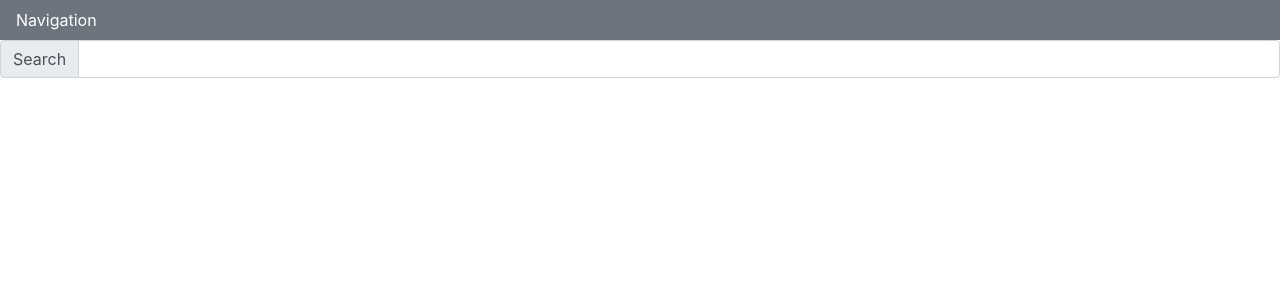
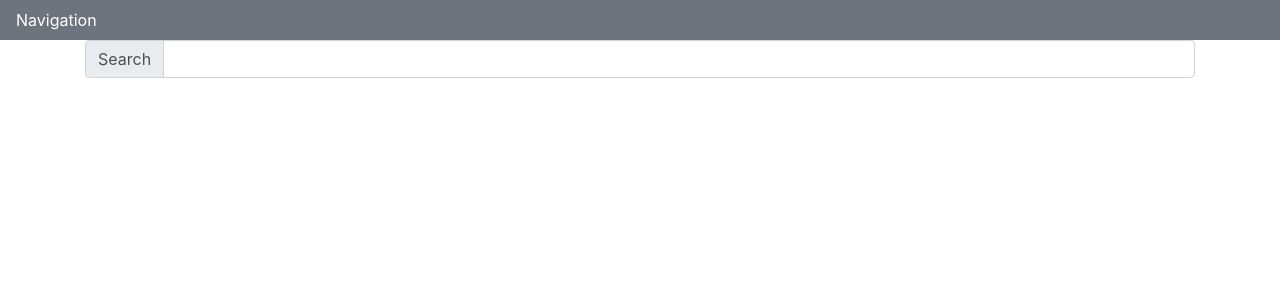
Before and after one commit to nbur4556/google-book-search-dotnet, a React (Create React App) app in the folder client/: page / in a window 1280 px wide. Shown: the top 300 px of the page. Built offline with nearby package versions, Linux system fonts and the light colour scheme.

Commit message:
style: wrap pages in container, remove navbar from container

```diff
--- a/client/src/App.js
+++ b/client/src/App.js
@@ -1,13 +1,20 @@
 import React from 'react';
+
+//Bootstrap Components
+import Container from 'react-bootstrap/Container';
+import Navbar from 'react-bootstrap/Navbar';
 
 // Components
 import Search from './pages/Search.js';
 
 function App() {
   return (
-    <div>
-      <Search />
-    </div>
+    <article>
+      <Navbar className="bg-secondary text-white">Navigation</Navbar>
+      <Container>
+        <Search />
+      </Container>
+    </article>
   );
 }
 
--- a/client/src/pages/Search.js
+++ b/client/src/pages/Search.js
@@ -1,21 +1,18 @@
 import React from 'react';
 
 // Bootstrap Components
-import Navbar from 'react-bootstrap/Navbar';
 import InputGroup from 'react-bootstrap/InputGroup';
 import FormControl from 'react-bootstrap/FormControl';
 
 function Search() {
-    return (<div>
-        <Navbar className="bg-secondary text-white">Navigation</Navbar>
-
+    return (<section>
         <InputGroup>
             <InputGroup.Prepend>
                 <InputGroup.Text id="searchLabel">Search</InputGroup.Text>
             </InputGroup.Prepend>
             <FormControl ariaDescribedby="searchLabel" />
         </InputGroup>
-    </div>);
+    </section>);
 }
 
 export default Search;
```
Also changed, not shown: 1 other file (tests, documents, lock files or other folders).
